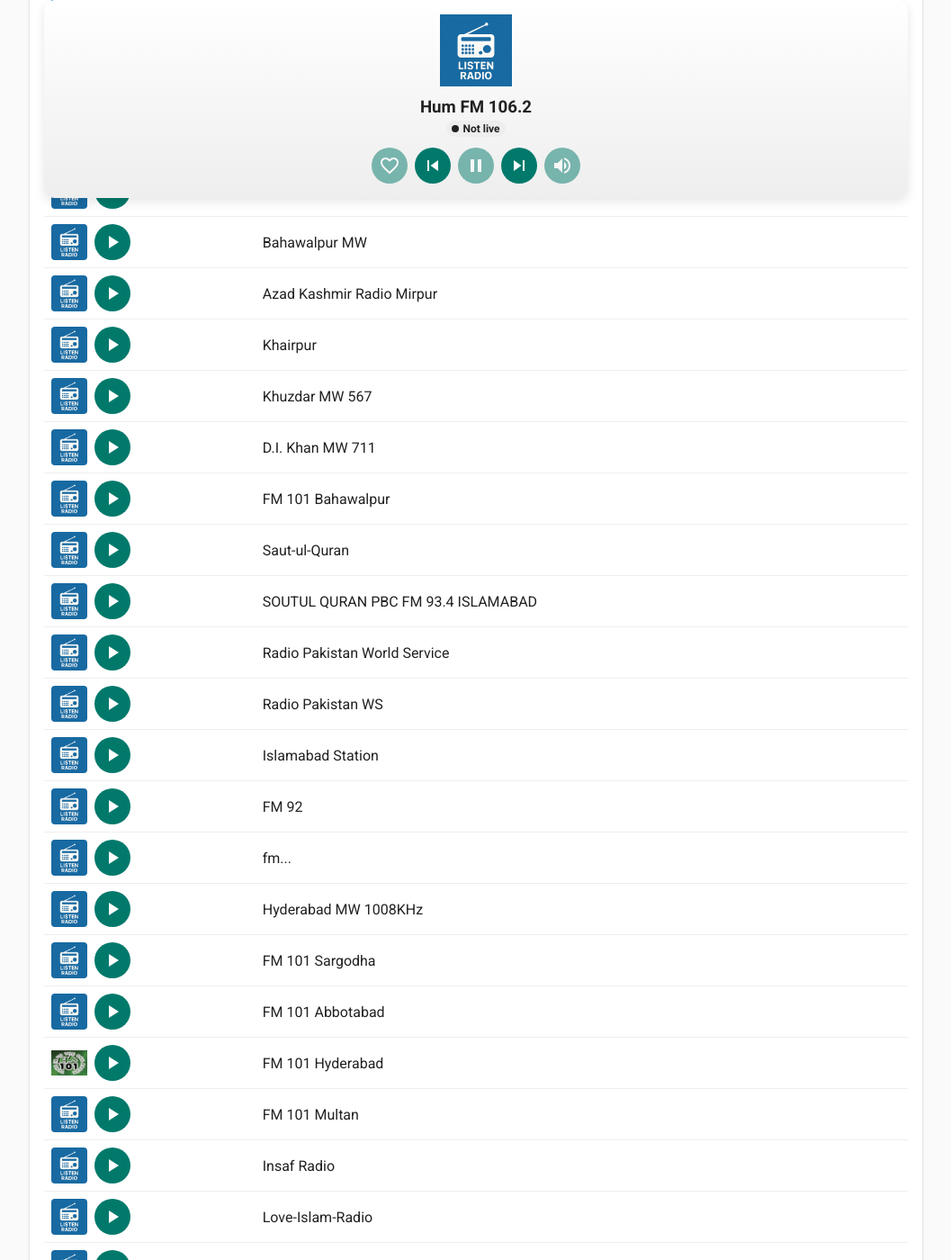
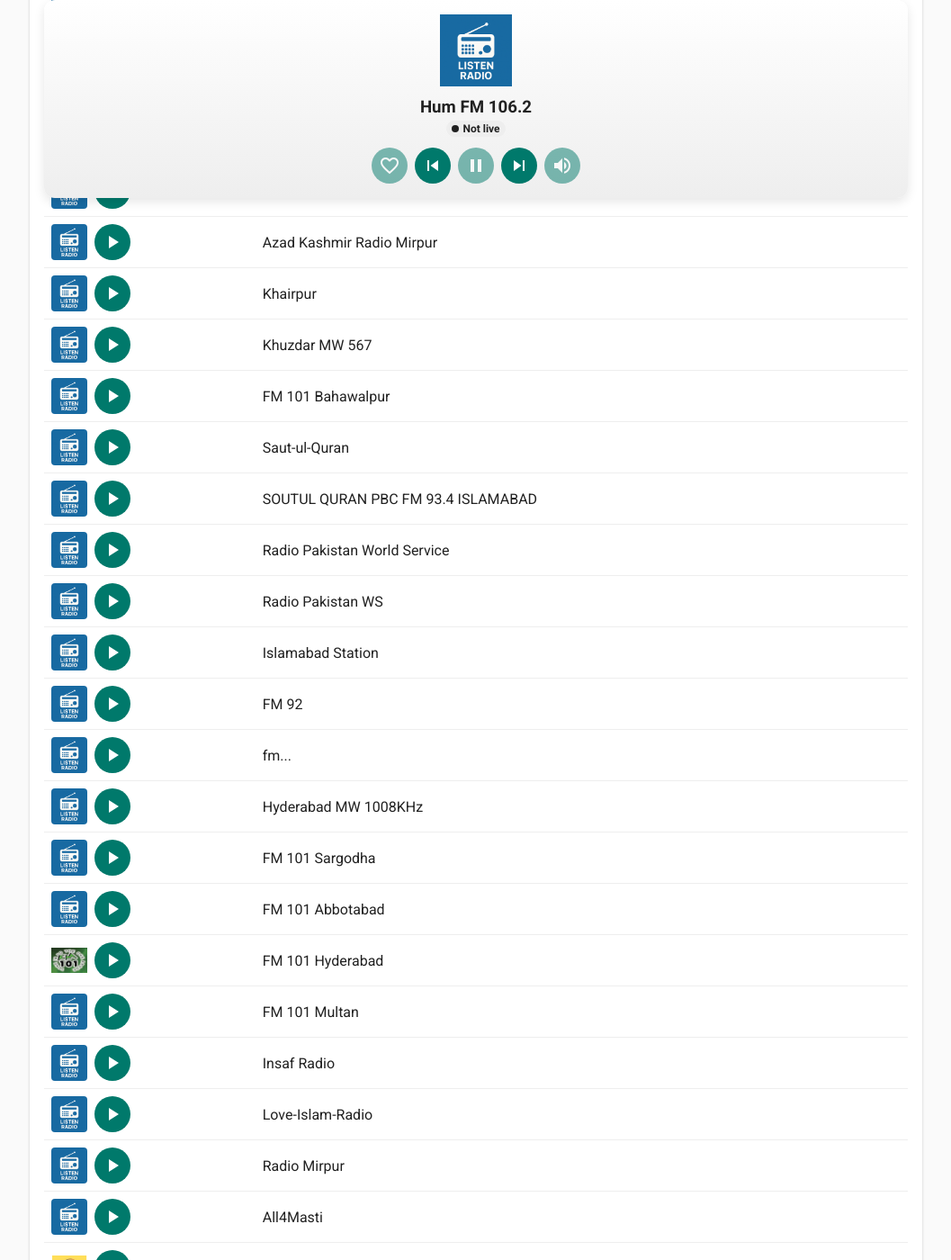
Before and after one commit to atifwaqar/pakstream, a Jekyll site: the page radio.html, which Jekyll copies as it is, in a window 1280 px wide and 1400 px high, scrolled down 877 px. Shown: the whole window at 90% size, without its empty margins (111-1168 px from the left). Built offline with Jekyll 4.4.1, drawn with Linux system fonts in a browser that asks for light colours; some of the changed text lies outside the part shown.

Commit message:
Update radio.html

```diff
--- a/radio.html
+++ b/radio.html
@@ -153,10 +153,6 @@
           <td class="station-name">FM 101 Faisalabad</td>
         </tr>
 <tr>
-          <td><audio id="audio80" preload="none" data-logo="/images/default_radio.png" src="https://whmsonic.radio.gov.pk:8092/relay?type=http&amp;nocache=9"></audio><button class="play-btn" aria-label="Play"><span class="material-icons">play_arrow</span></button></td>
-          <td class="station-name">Bahawalpur MW</td>
-        </tr>
-<tr>
           <td><audio id="audio103" preload="none" data-logo="/images/default_radio.png" src="https://whmsonic.radio.gov.pk:8074/?type=http&amp;nocache=9"></audio><button class="play-btn" aria-label="Play"><span class="material-icons">play_arrow</span></button></td>
           <td class="station-name">Azad Kashmir Radio Mirpur</td>
         </tr>
@@ -167,10 +163,6 @@
 <tr>
           <td><audio id="audio94" preload="none" data-logo="/images/default_radio.png" src="https://whmsonic.radio.gov.pk:8062/stream?type=http&amp;nocache=12"></audio><button class="play-btn" aria-label="Play"><span class="material-icons">play_arrow</span></button></td>
           <td class="station-name">Khuzdar MW 567</td>
-        </tr>
-<tr>
-          <td><audio id="audio99" preload="none" data-logo="/images/default_radio.png" src="https://whmsonic.radio.gov.pk:7000/Dikhan?type=http&amp;nocache=9"></audio><button class="play-btn" aria-label="Play"><span class="material-icons">play_arrow</span></button></td>
-          <td class="station-name">D.I. Khan MW 711</td>
         </tr>
 <tr>
           <td><audio id="audio79" preload="none" data-logo="/images/default_radio.png" src="https://whmsonic.radio.gov.pk:8020/relay?type=http&amp;nocache=9"></audio><button class="play-btn" aria-label="Play"><span class="material-icons">play_arrow</span></button></td>
@@ -235,10 +227,6 @@
 <tr>
           <td><audio id="audio45" preload="none" data-logo="/images/default_radio.png" src="https://whmsonic.radio.gov.pk:8074/?type=http&amp;nocache=9"></audio><button class="play-btn" aria-label="Play"><span class="material-icons">play_arrow</span></button></td>
           <td class="station-name">Radio Mirpur</td>
-        </tr>
-<tr>
-          <td><audio id="audio82" preload="none" data-logo="/images/default_radio.png" src="https://whmsonic.radio.gov.pk:7000/fm94lhr"></audio><button class="play-btn" aria-label="Play"><span class="material-icons">play_arrow</span></button></td>
-          <td class="station-name">FM 94 Lahore</td>
         </tr>
 <tr>
           <td><audio id="audio6" preload="none" data-logo="/images/default_radio.png" src="https://stream-158.zeno.fm/bahhkuge5zhvv?zt=eyJhbGciOiJIUzI1NiJ9.eyJzdHJlYW0iOiJiYWhoa3VnZTV6aHZ2IiwiaG9zdCI6InN0cmVhbS0xNTguemVuby5mbSIsInRtIjpmYWxzZSwicnR0bCI6NSwianRpIjoiYkhQcHBMQTVRYnlyNGpjdlc1V2NaZyIsImlhdCI6MTc1Mzk5OTI2NiwiZXhwIjoxNzUzOTk5MzI2fQ.HifeijiDD3rrC9SBwW0DkSH-PDSZNITtHh5jwUQlXCc"></audio><button class="play-btn" aria-label="Play"><span class="material-icons">play_arrow</span></button></td>
@@ -313,10 +301,6 @@
           <td class="station-name">#radio quran</td>
         </tr>
 <tr>
-          <td><audio id="audio97" preload="none" data-logo="/images/default_radio.png" src="https://whmsonic.radio.gov.pk:8068/relay?type=http&amp;nocache=9"></audio><button class="play-btn" aria-label="Play"><span class="material-icons">play_arrow</span></button></td>
-          <td class="station-name">FM 101 Kohat</td>
-        </tr>
-<tr>
           <td><audio id="audio92" preload="none" data-logo="/images/default_radio.png" src="https://whmsonic.radio.gov.pk:8058/stream?type=http&amp;nocache=12"></audio><button class="play-btn" aria-label="Play"><span class="material-icons">play_arrow</span></button></td>
           <td class="station-name">FM 101 Quetta</td>
         </tr>
@@ -367,10 +351,6 @@
         <tr>
           <td><audio id="audio2011" preload="none" data-logo="/images/stations/radio-1.png" src="https://cc.vmakerhost.com/proxy/karachi?mp=/stream"></audio><button class="play-btn" aria-label="Play"><span class="material-icons">play_arrow</span></button></td>
           <td class="station-name">FM 91 (Karachi)</td>
-        </tr>
-<tr>
-          <td><audio id="audio2012" preload="none" data-logo="/images/stations/91-lahore.png" src="https://cc.vmakerhost.com/proxy/lahore?mp=/stream"></audio><button class="play-btn" aria-label="Play"><span class="material-icons">play_arrow</span></button></td>
-          <td class="station-name">FM 91 (Lahore)</td>
         </tr>
 <tr>
           <td><audio id="audio2013" preload="none" data-logo="/images/stations/karachi-fm-live.png" src=""></audio><button class="play-btn" aria-label="Play"><span class="material-icons">play_arrow</span></button></td>
@@ -472,10 +452,6 @@
           <td><audio id="audio40" preload="none" data-logo="/images/stations/mera-1074.png" src="https://samaakhi107-itelservices.radioca.st/stream"></audio><button class="play-btn" aria-label="Play"><span class="material-icons">play_arrow</span></button></td>
           <td class="station-name">Radio Mera FM</td>
         </tr>
-        <tr>
-  <td><audio id="audio104" preload="none" data-logo="/images/stations/fm-101.png" src="https://whmsonic.radio.gov.pk:8056/stream"></audio><button class="play-btn" aria-label="Play"><span class="material-icons">play_arrow</span></button></td>
-  <td class="station-name">FM 101 Lahore</td>
-</tr>
       </tbody>
     </table>
     <p class="source-note">Source data from the <a href="https://fi1.api.radio-browser.info/json/stations/bycountry/pakistan">Radio&nbsp;Browser API</a>, the community‑curated service <a href="https://streamurl.link">StreamURL.link</a>, and Radio&nbsp;Pakistan’s <a href="https://radio.gov.pk/live-streaming">live‑streaming page</a>. Streams may be subject to change by broadcasters.</p>
```
